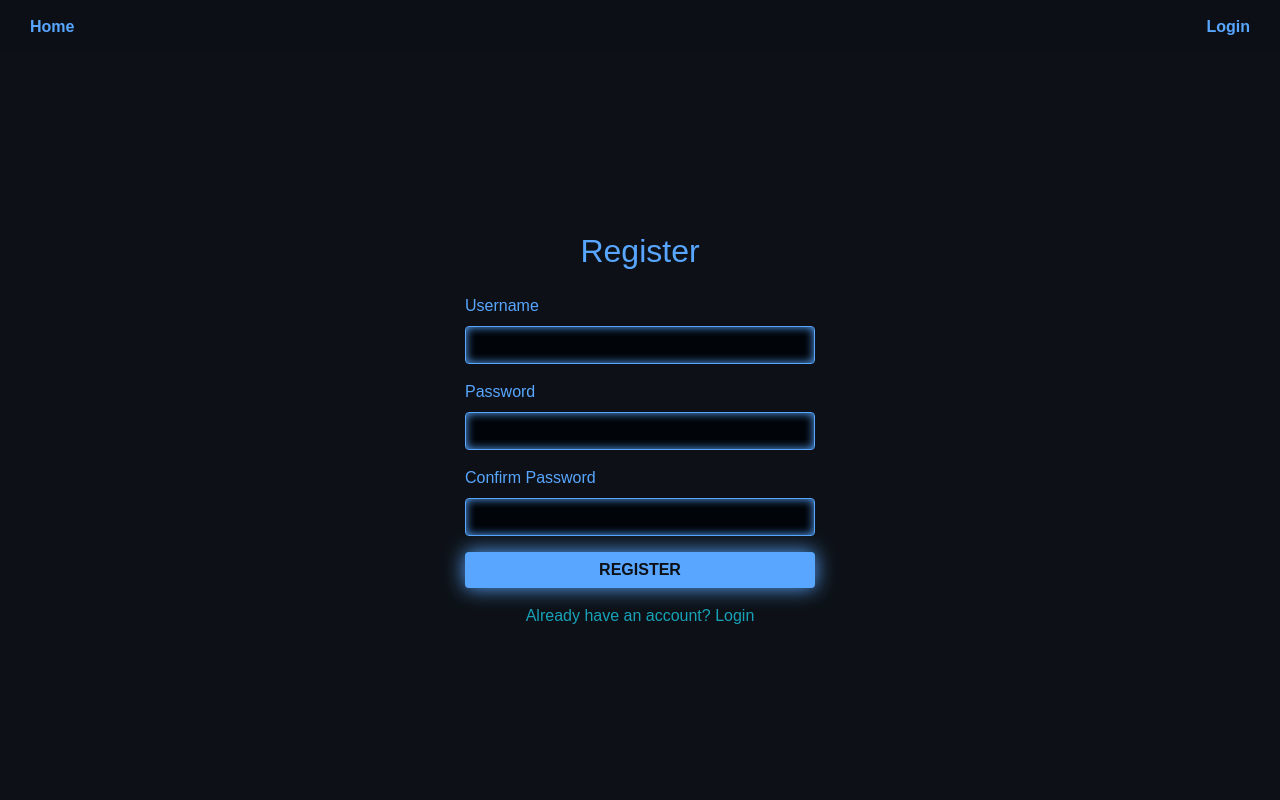
After one commit to Siddharth-spec-cmyk/final-year-project-bca, a Flask app: page /auth/register in a window 1280 px wide. The commit adds this page. Run offline with Flask 3, Linux system fonts and the light colour scheme; some libraries are stand-ins or nearby versions.

Commit message:
Branch push 2

```diff
--- a/app.py
+++ b/app.py
@@ -1,136 +1,16 @@
-import numpy as np
-import pandas as pd
-import matplotlib
-matplotlib.use('Agg')
-import matplotlib.pyplot as plt
-from keras.models import load_model
-from flask import Flask, render_template, request, send_file
-import datetime as dt
-from alpha_vantage.timeseries import TimeSeries
-from sklearn.preprocessing import MinMaxScaler
-import os
-
-plt.style.use("fivethirtyeight")
+from flask import Flask, render_template
+from auth import auth_app
+from tools import tools_app
 
 app = Flask(__name__)
-
-model = load_model('stock_dl_model.h5')
-
-
-API_KEY = "Z0L1887QSPBDDX2V"
+app.secret_key = 'aizen'
 
 @app.route('/')
-def index():
+def home():
     return render_template("index.html")
 
-@app.route('/login')
-def login():
-    return render_template("login.html")
-
-@app.route('/tool', methods=['GET', 'POST'])
-def tools():
-    if request.method == 'POST':
-        stock = request.form.get('stock', 'AAPL').upper().strip()
-        try:
-
-            ts = TimeSeries(key=API_KEY, output_format='pandas')
-            df, meta_data = ts.get_daily(symbol=stock, outputsize='full')
-
-            if df.empty:
-                raise ValueError(f"No data found for {stock}. Check the symbol.")
-
-            df = df.rename(columns={"1. open": "Open", "2. high": "High",
-                                    "3. low": "Low", "4. close": "Close",
-                                    "5. volume": "Volume"})
-
-            df = df.sort_index(ascending=True)
-
-        except Exception as e:
-            return render_template('tools.html', error=f"Error fetching data: {e}")
-
-        if 'Close' not in df:
-            return render_template('tools.html', error="No 'Close' price data available.")
-
-        df['EMA20'] = df['Close'].ewm(span=20, adjust=False).mean()
-        df['EMA50'] = df['Close'].ewm(span=50, adjust=False).mean()
-        df['EMA100'] = df['Close'].ewm(span=100, adjust=False).mean()
-        df['EMA200'] = df['Close'].ewm(span=200, adjust=False).mean()
-
-        data_training = df[['Close']][:int(len(df) * 0.70)]
-        data_testing = df[['Close']][int(len(df) * 0.70):]
-
-
-        scaler = MinMaxScaler(feature_range=(0, 1))
-        data_training_array = scaler.fit_transform(data_training)
-
-        past_100_days = data_training.tail(100)
-        final_df = pd.concat([past_100_days, data_testing], ignore_index=True)
-        input_data = scaler.transform(final_df)
-
-        x_test, y_test = [], []
-        for i in range(100, input_data.shape[0]):
-            x_test.append(input_data[i - 100:i])
-            y_test.append(input_data[i, 0])
-        x_test, y_test = np.array(x_test), np.array(y_test)
-
-        y_predicted = model.predict(x_test)
-
-
-        scale_factor = 1 / scaler.scale_[0]
-        y_predicted = y_predicted * scale_factor
-        y_test = y_test * scale_factor
-
-        fig1, ax1 = plt.subplots(figsize=(12, 6))
-        ax1.plot(df['Close'], 'y', label='Closing Price')
-        ax1.plot(df['EMA20'], 'g', label='EMA 20')
-        ax1.plot(df['EMA50'], 'r', label='EMA 50')
-        ax1.set_title("Closing Price vs Time (EMA 20 & 50)")
-        ax1.set_xlabel("Time")
-        ax1.set_ylabel("Price")
-        ax1.legend()
-        ema_chart_path = "static/ema_20_50.png"
-        fig1.savefig(ema_chart_path)
-        plt.close(fig1)
-
-
-        fig2, ax2 = plt.subplots(figsize=(12, 6))
-        ax2.plot(df['Close'], 'y', label='Closing Price')
-        ax2.plot(df['EMA100'], 'g', label='EMA 100')
-        ax2.plot(df['EMA200'], 'r', label='EMA 200')
-        ax2.set_title("Closing Price vs Time (EMA 100 & 200)")
-        ax2.set_xlabel("Time")
-        ax2.set_ylabel("Price")
-        ax2.legend()
-        ema_chart_path_100_200 = "static/ema_100_200.png"
-        fig2.savefig(ema_chart_path_100_200)
-        plt.close(fig2)
-
-
-        fig3, ax3 = plt.subplots(figsize=(12, 6))
-        ax3.plot(y_test, 'g', label="Original Price", linewidth=1)
-        ax3.plot(y_predicted, 'r', label="Predicted Price", linewidth=1)
-        ax3.set_title("Prediction vs Original Trend")
-        ax3.set_xlabel("Time")
-        ax3.set_ylabel("Price")
-        ax3.legend()
-        prediction_chart_path = "static/stock_prediction.png"
-        fig3.savefig(prediction_chart_path)
-        plt.close(fig3)
-
-        dataset_link = f"static/{stock}_dataset.csv"
-        df.to_csv(dataset_link)
-
-        return render_template('tools.html',
-                               plot_path_ema_20_50=ema_chart_path,
-                               plot_path_ema_100_200=ema_chart_path_100_200,
-                               plot_path_prediction=prediction_chart_path,
-                               dataset_link=dataset_link)
-
-    return render_template('tools.html')
-
-@app.route('/download/<filename>')
-def download_file(filename):
-    return send_file(f"static/{filename}", as_attachment=True)
+app.register_blueprint(auth_app, url_prefix='/auth')
+app.register_blueprint(tools_app, url_prefix='/tools')
 
 if __name__ == '__main__':
     app.run(debug=True)
--- /dev/null
+++ b/auth.py
@@ -0,0 +1,69 @@
+import json
+import os
+from flask import Blueprint, render_template, request, redirect, url_for, session
+from werkzeug.security import generate_password_hash, check_password_hash
+
+auth_app = Blueprint('auth_app', __name__)
+
+USERS_FILE = 'users.json'
+
+def load_users():
+    if not os.path.exists(USERS_FILE):
+        with open(USERS_FILE, 'w') as f:
+            json.dump({}, f)
+    with open(USERS_FILE, 'r') as f:
+        return json.load(f)
+
+def save_users(users):
+    with open(USERS_FILE, 'w') as f:
+        json.dump(users, f, indent=4)
+
+@auth_app.route('/login', methods=['GET', 'POST'])
+def login():
+    if request.method == 'POST':
+        username = request.form['username']
+        password = request.form['password']
+        users = load_users()
+
+        if username in users and check_password_hash(users[username]['password'], password):
+            session['user'] = username
+            return redirect(url_for('tool_app.tools'))
+        else:
+            return render_template('login.html', error='Invalid credentials.')
+
+    return render_template('login.html')
+
+@auth_app.route('/register', methods=['GET', 'POST'])
+def register():
+    if request.method == 'POST':
+        username = request.form['username']
+        password = request.form['password']
+        users = load_users()
+
+        if username in users:
+            return render_template('register.html', error='User already exists. Please log in.')
+
+        # Hash the password before storing
+        hashed_password = generate_password_hash(password)
+        users[username] = {'password': hashed_password, 'stocks': []}
+        save_users(users)
+
+        return redirect(url_for('auth_app.login'))
+
+    return render_template('register.html')
+
+@auth_app.route('/logout')
+def logout():
+    session.pop('user', None)
+    return redirect(url_for('auth_app.login'))
+
+@auth_app.route('/profile')
+def profile():
+    if 'user' not in session:
+        return redirect(url_for('auth_app.login'))
+
+    users = load_users()
+    username = session['user']
+    user_data = users.get(username, {})
+
+    return render_template('user.html', username=username, stocks=user_data.get("stocks", []))
--- /dev/null
+++ b/templates/register.html
@@ -0,0 +1,125 @@
+<!DOCTYPE html>
+<html lang="en">
+
+<head>
+    <meta charset="UTF-8" />
+    <meta name="viewport" content="width=device-width, initial-scale=1.0" />
+    <title>Register - Stock Trend Prediction</title>
+    <link rel="stylesheet" href="https://stackpath.bootstrapcdn.com/bootstrap/4.5.2/css/bootstrap.min.css" />
+    <style>
+        body {
+            height: 100vh;
+            margin: 0;
+            display: flex;
+            flex-direction: column;
+            background: #0d1117;
+            color: #58a6ff;
+            font-family: "Orbitron", sans-serif;
+            overflow: hidden;
+            position: relative;
+        }
+
+        .navbar {
+            position: fixed;
+            top: 0;
+            left: 0;
+            width: 100%;
+            display: flex;
+            justify-content: space-between;
+            padding: 15px 30px;
+            background: rgba(13, 17, 23, 0.9);
+            backdrop-filter: blur(10px);
+            z-index: 1000;
+        }
+
+        .navbar a {
+            color: #58a6ff;
+            text-decoration: none;
+            font-weight: bold;
+            transition: 0.3s ease-in-out;
+        }
+
+        .navbar a:hover {
+            color: #79c0ff;
+            text-shadow: 0 0 10px #79c0ff;
+        }
+
+        .content-wrapper {
+            display: flex;
+            flex: 1;
+            margin-top: 60px;
+        }
+
+        .right-content {
+            flex: 1;
+            display: flex;
+            align-items: center;
+            justify-content: center;
+            padding: 20px;
+        }
+
+        .register-form {
+            width: 100%;
+            max-width: 350px;
+        }
+
+        .form-control {
+            background: #010409;
+            border: 1px solid #58a6ff;
+            color: #58a6ff;
+            box-shadow: 0 0 10px #58a6ff inset;
+        }
+
+        .btn-primary {
+            background: #58a6ff;
+            border: none;
+            color: #0d1117;
+            font-weight: bold;
+            text-transform: uppercase;
+            box-shadow: 0 0 20px #58a6ff;
+            transition: 0.3s;
+        }
+
+        .btn-primary:hover {
+            background: #79c0ff;
+            box-shadow: 0 0 35px #79c0ff;
+        }
+    </style>
+</head>
+
+<body>
+    <nav class="navbar">
+        <a href="/">Home</a>
+        <a href="/login">Login</a>
+    </nav>
+
+    <div class="content-wrapper">
+        <div class="right-content">
+            <form class="register-form" method="POST">
+                <h2 class="text-center mb-4">Register</h2>
+                {% if error %}
+                <div class="alert alert-danger">{{ error }}</div>
+                {% endif %}
+                <div class="mb-3">
+                    <label for="username" class="form-label">Username</label>
+                    <input type="text" id="username" name="username" class="form-control" required />
+                </div>
+                <div class="mb-3">
+                    <label for="password" class="form-label">Password</label>
+                    <input type="password" id="password" name="password" class="form-control" required />
+                </div>
+                <div class="mb-3">
+                    <label for="confirm_password" class="form-label">Confirm Password</label>
+                    <input type="password" id="confirm_password" name="confirm_password" class="form-control"
+                        required />
+                </div>
+                <button type="submit" class="btn btn-primary w-100">Register</button>
+                <div class="text-center mt-3">
+                    <a href="/login" class="text-info">Already have an account? Login</a>
+                </div>
+            </form>
+        </div>
+    </div>
+</body>
+
+</html>
```
Also changed, not shown: templates/index.html (+48 -3 lines), templates/login.html (+13 -3 lines), templates/tools.html (+52 -5 lines), templates/user.html (+68 -38 lines), tools.py (added, +154 -0 lines), users.json (added, +15 -0 lines), static/AAPL_dataset.csv, static/GOOGL_dataset.csv, static/NFLX_dataset.csv (added), static/ema_100_200.png, static/ema_20_50.png, static/stock_prediction.png.
